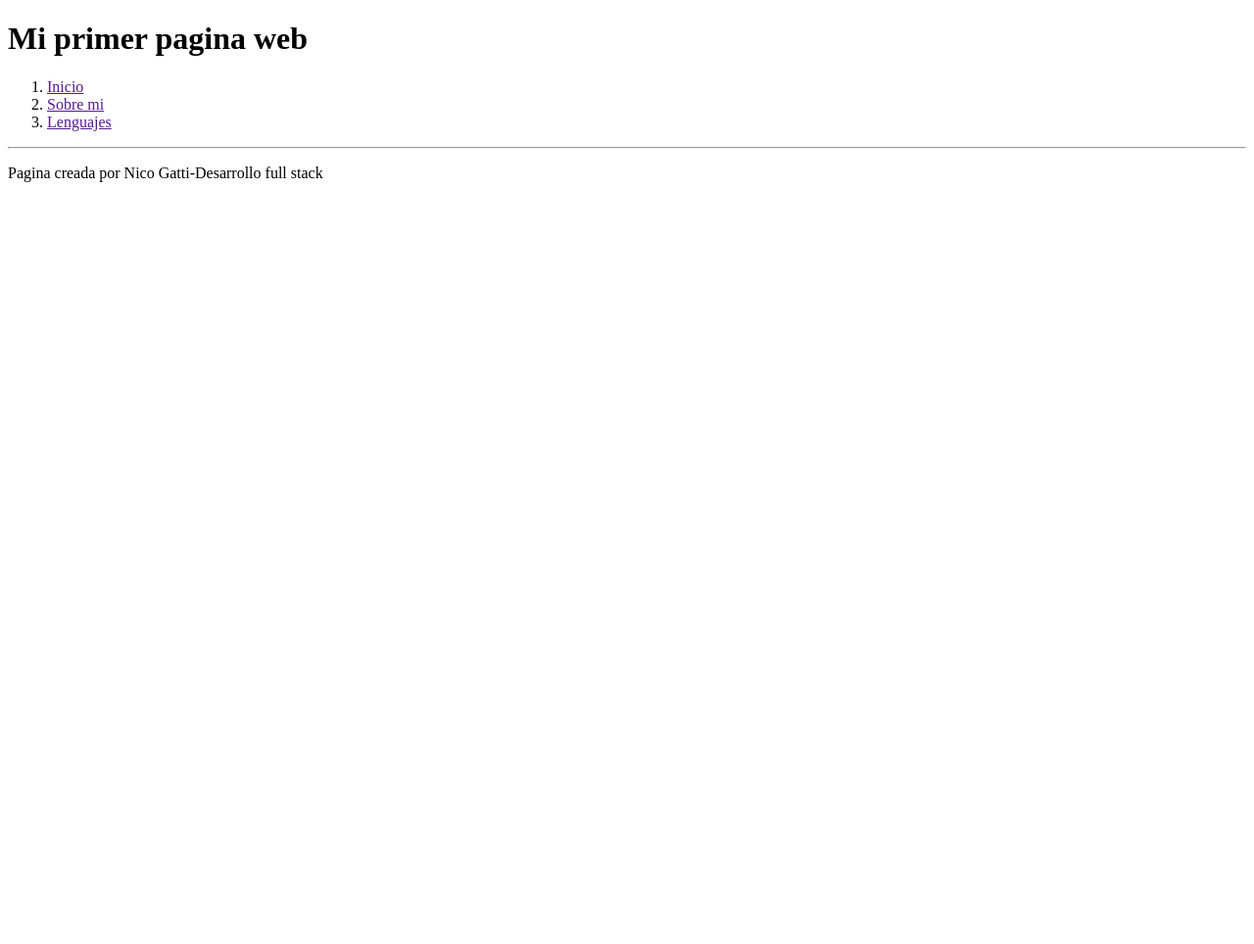
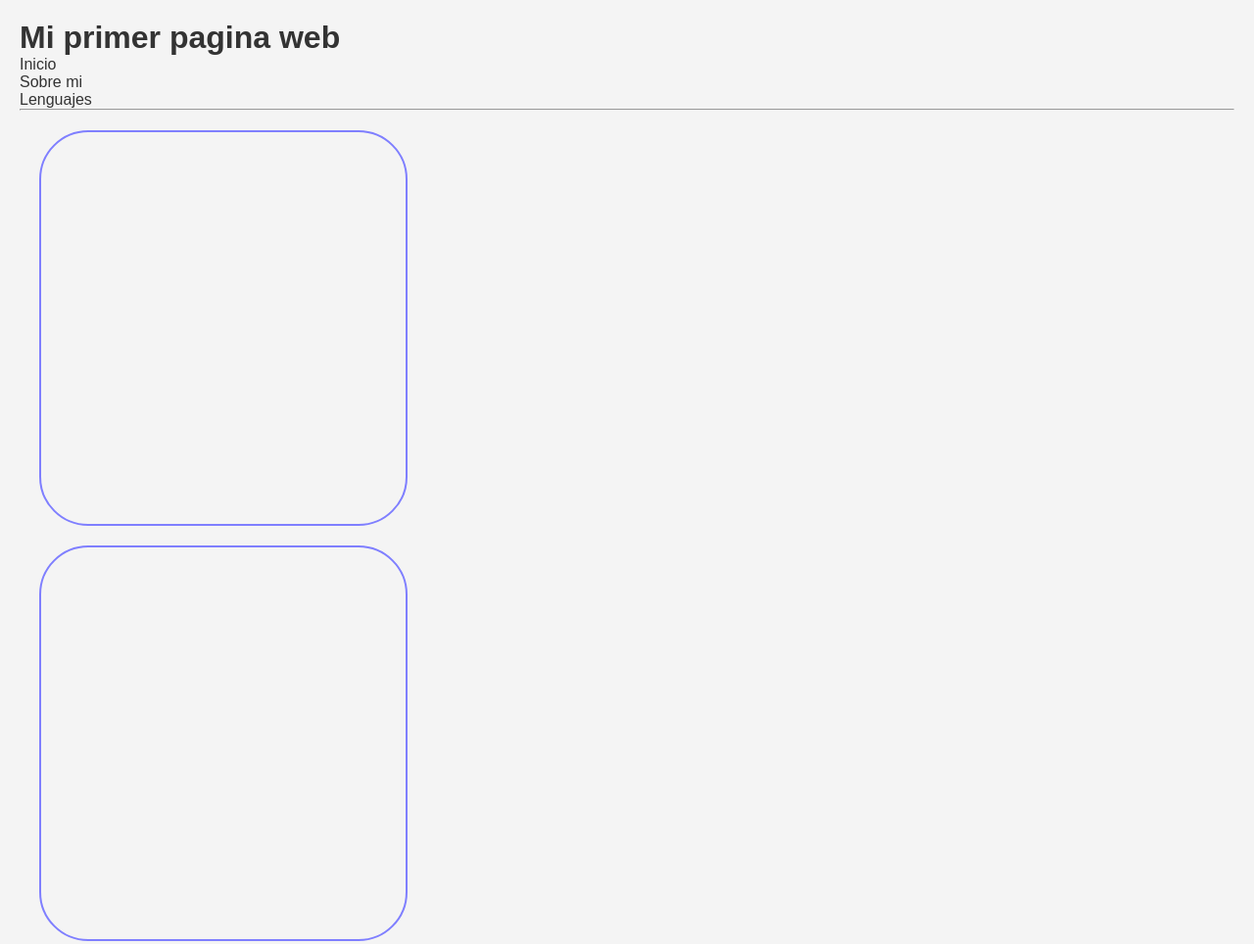
Before and after one commit to NICOGATT/practicaHenry, a plain HTML site: page index.html in a window 1280 px wide. Shown: the top 964 px of the page at 98% size. Before the commit the page ends 800 px from the top, so only its background shows below. Drawn offline with Linux system fonts and the light colour scheme.

Commit message:
Dandole estilos a esta pagina

```diff
--- /dev/null
+++ b/css/styles.css
@@ -0,0 +1,26 @@
+*{
+    margin: 0;
+    padding: 0;
+    box-sizing: content-box;
+}
+body{
+    font-family: Arial, Helvetica, sans-serif;
+    background-color: #f4f4f4;
+    color: #333;
+    margin: 20px;
+}
+.container{
+    width: 30%;
+    height: 400px;
+    border: 2px solid rgb(127, 127, 255);
+    margin: 20px;
+    border-radius: 50px;
+}
+a{
+    text-decoration: none;
+    color: inherit;
+
+}
+ol{
+    list-style: none;
+}
--- a/index.html
+++ b/index.html
@@ -4,16 +4,19 @@
     <meta charset="UTF-8">
     <meta name="viewport" content="width=device-width, initial-scale=1.0">
     <title>Mi Primer Sitio Web</title>
+    <link rel="stylesheet" type="text/css" href="./css/styles.css">
 </head>
 <body>
     <!-- Contenido de la pagina va a aqui -->
     <header>
         <h1>Mi primer pagina web</h1>
-        <ol>
-            <li><a href="">Inicio</a></li>
-            <li><a href="">Sobre mi</a></li>
-            <li><a href="">Lenguajes</a></li>
-        </ol>
+        <nav id="menu-content">
+            <ol>
+                <li><a href="">Inicio</a></li>
+                <li><a href="">Sobre mi</a></li>
+                <li><a href="">Lenguajes</a></li>
+            </ol>
+        </nav>
     </header>
     <hr>
     <main>
@@ -22,6 +25,7 @@
         <div class="container"></div>
         <div class="container"></div>
     </main>
+    <hr>
     <footer>
         <p>Pagina creada por Nico Gatti-Desarrollo full stack</p>
     </footer>
```
